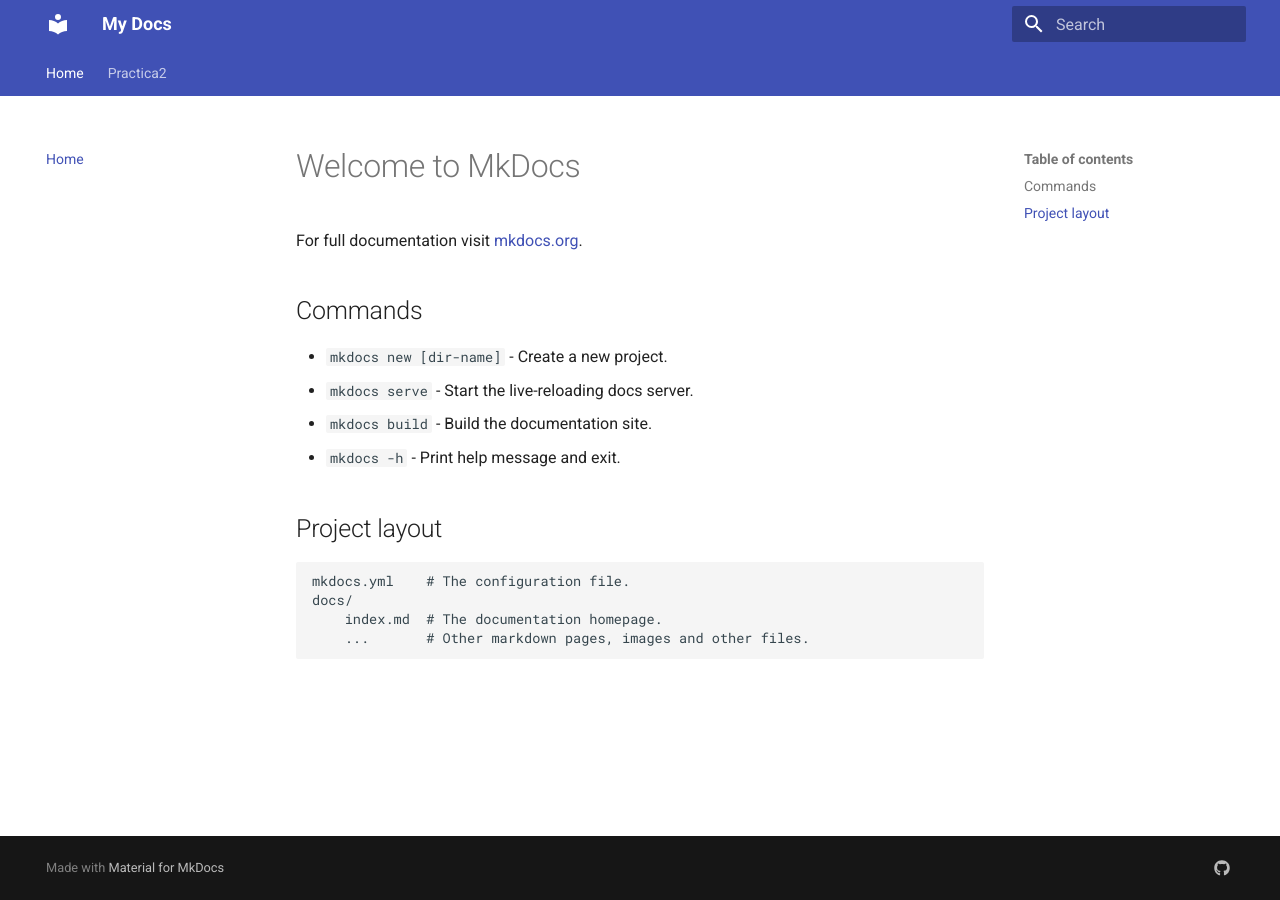
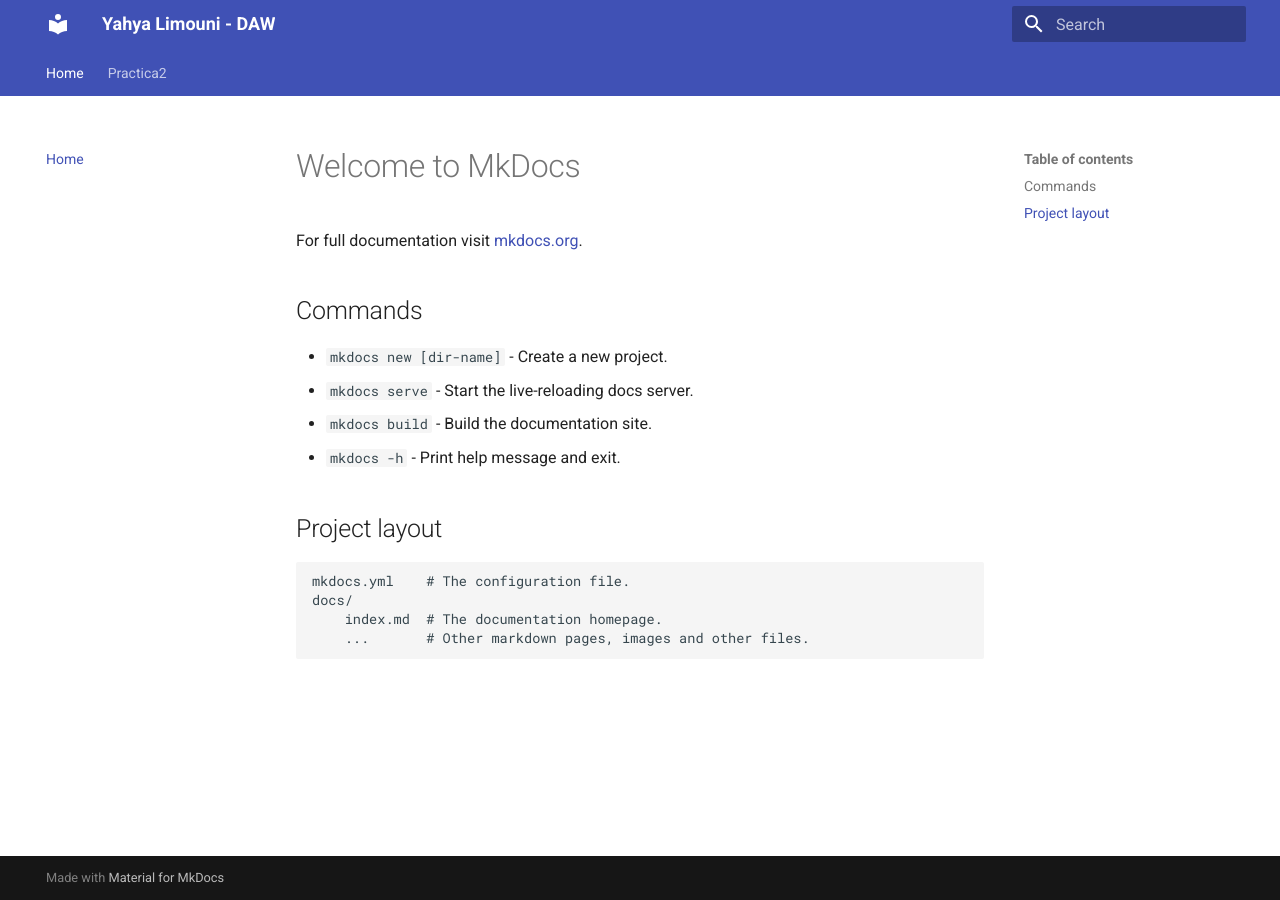
Before and after one commit to Yahyalimouni/Yahyalimouni.github.io, an MkDocs documentation site: the page built from docs/index.md, in a window 1280 px wide. Built offline with MkDocs 1.6.1 and Material for MkDocs 9.7.7, drawn with Linux system fonts in a browser that asks for light colours.

Commit message:
Modifying mkdocs.yml

```diff
--- a/mkdocs.yml
+++ b/mkdocs.yml
@@ -1,4 +1,4 @@
-site_name: My Docs
+site_name: Yahya Limouni - DAW
 nav:
   - Home: index.md
   - Practica2: https://Yahyalimouni.github.io/practica2/
@@ -8,32 +8,11 @@
   features:
     - navigation.tabs  # Enable tab navigation
     - navigation.top  # Show navigation at the top
-    - search.highlight  # Highlight search results
-    - search.share  # Share button in the search
+    - search.highlight
+    - search.share
     - navigation.tracking
 
 palette:
-  scheme: default  # Default theme (light mode)
-  # You can customize colors for both light and dark themes here
-  primary: slate
-  accent: cyan
-
-# Enable dark mode support
-extra_css:
-  # - stylesheets/extra.css
-
-markdown_extensions:
-  - toc:
-      permalink: true  # Add permalinks to headers
-  - admonition  # Enable admonition support for notes, warnings, etc.
-  - codehilite:
-      guess_lang: false  # Disable language guessing for code blocks
-
-# Enable the theme options for light/dark mode
-extra:
-  social:
-    - icon: fontawesome/brands/github
-      link: https://github.com/Yahyalimouni
-  palette:
-    - name: Default  # Light theme
-    - name: Dark  # Dark theme
+  scheme: slate
+  primary: cyan
+  accent: indigo
```
